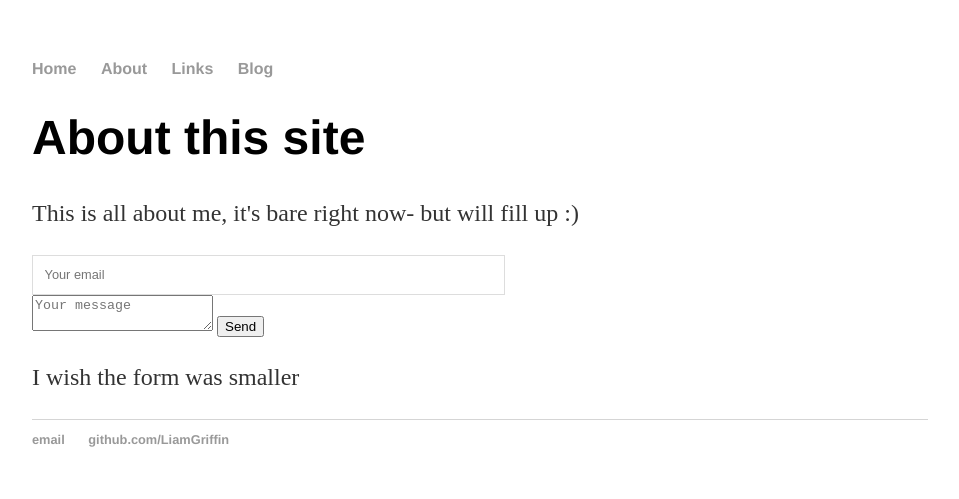
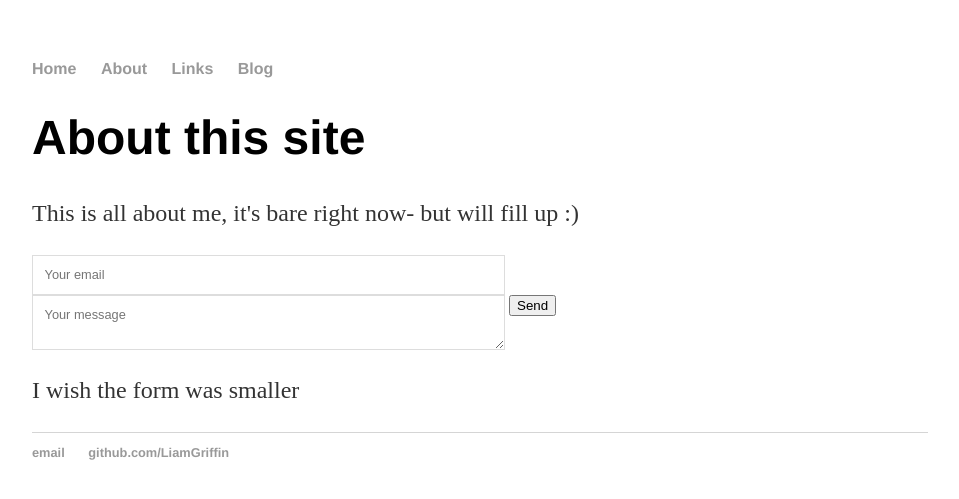
Before and after one commit to liamgriffintest/liamgriffintest.github.io, a Jekyll site: the page built from about/index.html, in a window 1280 px wide. Shown: the top 499 px of the page, without its empty margins (160-1119 px from the left). Built offline with Jekyll 4.4.1, drawn with Linux system fonts in a browser that asks for light colours.

Commit message:
Update index.html

```diff
--- a/about/index.html
+++ b/about/index.html
@@ -26,4 +26,17 @@
 width: 50%;
 display: block;
 	}
+textarea {
+    font-size: 0.8em;
+    font-family: 'proxima-nova-soft', sans-serif;
+    border: 1px solid #ddd;
+    background: #fff;
+    padding: 0.9em;
+    transition: all 0.3s ease-in-out;
+    width: 50%;
+    overflow: auto;
+    vertical-align: top;
+}
+
+
 </style>
```
